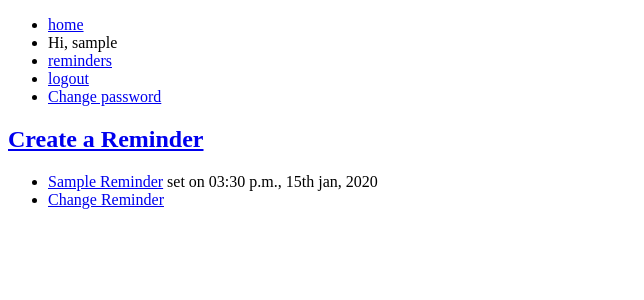
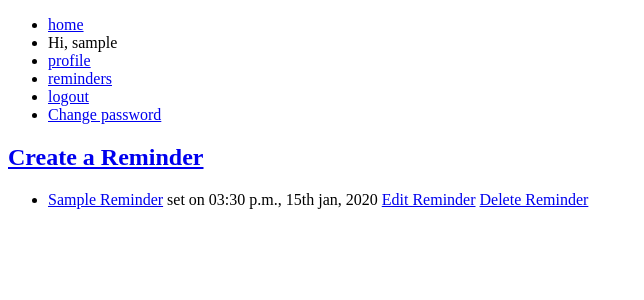
Before and after one commit to anashfire0/quark, a Django app: page /reminders/ in a window 1280 px wide. Shown: the top 300 px of the page, without its empty margins (0-644 px from the left). Run offline with Django 3.2, Linux system fonts and the light colour scheme; a user stored in the database is signed in; tables that the repository leaves empty hold one stand-in row (values such as "Sample post").

```diff
--- a/quark/urls.py
+++ b/quark/urls.py
@@ -21,6 +21,6 @@ from users.views import HomeView
 urlpatterns = [
     path('admin/', admin.site.urls),
     re_path('^$', HomeView.as_view(), name='home'),
-    re_path('^users/', include('users.urls')),
+    re_path('^users/', include('users.urls.users',)),
     re_path('^reminders/', include('reminder.urls')),
 ]
--- a/reminder/models.py
+++ b/reminder/models.py
@@ -28,3 +28,6 @@ class Reminder(models.Model):
 
     def get_update_url(self):
         return reverse('reminder:edit_reminder', args=[self.slug])
+
+    def get_delete_url(self):
+        return reverse('reminder:delete_reminder', args=[self.slug])
--- a/reminder/templates/reminder/reminder_detail.html
+++ b/reminder/templates/reminder/reminder_detail.html
@@ -5,7 +5,8 @@
 {% endblock title %}
 
 {% block content %}
-	<h3><a href="{{ reminder.get_update_url }}">Change Reminder</a></h3>
+	<h3><a href="{{ reminder.get_update_url }}">Edit Reminder</a></h3>
+	<h3><a href="{{ reminder.get_delete_url }}">Delete Reminder</a></h3>
 	<ul>
 		<li>{{ reminder.title }}</li>
 		<li>{{ reminder.text }}</li>
--- a/reminder/templates/reminder/reminder_list.html
+++ b/reminder/templates/reminder/reminder_list.html
@@ -1,7 +1,7 @@
 {% extends liarent_temlilate|default:"reminder/reminder_base.html" %}
 
 {% block title %}
-	{{ block.sulier }} - Reminders
+	{{ block.super }} - Reminders
 {% endblock title %}
 
 {% block content %}
@@ -12,9 +12,10 @@
 			<a href="{{ reminder.get_absolute_url }}">{{ reminder.title|title}}</a> set on
 			{# {{ reminder.timed_on |date:'h:i d-b, y'}} #}
 			{{ reminder.timed_on |date:'h:i a, jS b, Y'}}
-			<li><a href="{{ reminder.get_update_url }}"> Change Reminder</a></li>
+			<a href="{{ reminder.get_update_url }}"> Edit Reminder</a>
+			<a href="{{ reminder.get_delete_url }}">Delete Reminder</a>
 		</li>
-		{% empty %}
+				{% empty %}
 			<li>Create Reminders and get notified.</li>
 	{% endfor %}
 	</ul>
--- a/reminder/urls.py
+++ b/reminder/urls.py
@@ -7,5 +7,6 @@ urlpatterns = [
     re_path('^$', views.ReminderListView.as_view(), name='reminder_list'),
     re_path('^create/$', views.CreateReminderView.as_view(), name='create_reminder'),
     re_path('^(?P<slug>[\w\-]+)/edit/$', views.EditReminderView.as_view(), name='edit_reminder'),
+    re_path('^(?P<slug>[\w\-]+)/delete/$', views.DeleteReminderView.as_view(), name='delete_reminder'),
     re_path('^(?P<slug>[\w\-]+)/$', views.ReminderDetailView.as_view(), name='reminder_detail'),
     ]
--- a/reminder/views.py
+++ b/reminder/views.py
@@ -4,20 +4,21 @@ from django.views import generic
 from django.views.generic.base import ContextMixin
 from .models import Reminder
 from .forms import CreateReminderForm, EditReminderForm
+from django.contrib.auth.mixins import LoginRequiredMixin
 
 # Create your views here.
 
-class ReminderListView(generic.ListView):
+class ReminderListView(LoginRequiredMixin, generic.ListView):
     model = Reminder
     template_name = 'reminder/reminder_list.html'
     context_object_name = 'reminders'
 
-class ReminderDetailView(generic.DetailView):
+class ReminderDetailView(LoginRequiredMixin, generic.DetailView):
     model = Reminder
     template_name = 'reminder/reminder_detail.html'
     context_object_name = 'reminder'
 
-class CreateReminderView(ContextMixin, generic.View):
+class CreateReminderView(LoginRequiredMixin, ContextMixin, generic.View):
     template_name = 'reminder/create_reminder.html'
     form_class = CreateReminderForm
 
@@ -33,7 +34,7 @@ class CreateReminderView(ContextMixin, generic.View):
             return render(request, self.template_name, context)
         return redirect(bound_form.save())
 
-class  EditReminderView(generic.TemplateView):
+class  EditReminderView(LoginRequiredMixin, generic.TemplateView):
     template_name = 'reminder/reminder_update.html'
     form_class = EditReminderForm
     model = Reminder
@@ -56,3 +57,18 @@ class  EditReminderView(generic.TemplateView):
             context.update({'form': bound_form})
             return render(request, self.template_name, context)
         return redirect(bound_form.save(slug))
+
+class DeleteReminderView(LoginRequiredMixin, generic.TemplateView):
+    template_name = 'reminder/reminder_delete.html'
+    model = Reminder
+    success_url = reverse_lazy('reminder:reminder_list')
+
+    def get(self, request, slug, *args, **kwargs):
+        obj = get_object_or_404(self.model, slug__iexact=slug)
+        return render(request, self.template_name, self.get_context_data(reminder= obj, **kwargs))
+
+    def post(self, request, slug, *args, **kwargs):
+        if request.POST['to_delete']:
+            self.model.objects.get(slug__iexact=slug).delete()
+            return redirect(self.success_url)
+        return redirect(reverse_lazy('reminder:reminder_detail', args=[slug]))
--- a/templates/quark_base.html
+++ b/templates/quark_base.html
@@ -13,6 +13,11 @@
 		<li><a href="{% url 'home' %}">home</a></li>
 		{% if user.is_authenticated %}
 			<li>	Hi, {{ user.username }}</li>
+			{% if user.has_profile %}
+			<li><a href="{% url 'users:profile_edit' %}">profile</a></li>
+			{% else %}
+			<li><a href="{% url 'users:profile_create' %}">profile</a></li>
+			{% endif %}
 			<li><a href="{% url 'reminder:reminder_list' %}">reminders</a></li>
 			<li><a href="{% url 'users:logout' %}">logout</a></li>
 			<li><a href="{% url 'users:password_change' %}">Change password</a></li>
--- a/users/models.py
+++ b/users/models.py
@@ -14,13 +14,15 @@ class CustomUser(AbstractUser):
     def __str__(self):
         return f'{self.username} - {self.get_full_name()}' if self.get_full_name() else f'{self.username}'
 
+    def has_profile(self):
+        return hasattr(self, 'profile')
+
 
 class Profile(models.Model):
-    user = models.OneToOneField(CustomUser, on_delete=models.CASCADE, related_name='profiles')
+    user = models.OneToOneField(CustomUser, on_delete=models.CASCADE, related_name='profile')
     profile_pic = models.ImageField('Profile picture',
-        upload_to='profile_pic', blank=True)
-    phone_no = models.CharField('Phone No.', max_length=17, blank=True)
-    dob = models.DateField('Date Of Birth', blank=True, null=True)
-
+        upload_to='profile_pic',default='profile_pic/default_user.png', blank=True)
+    phone_regex = RegexValidator(regex=r'^\+?\d{9,15}$', message="Phone number must be entered in the format: '+999999999'. Up to 15 digits allowed.")
+    phone_no = models.CharField(validators=[phone_regex], max_length=17, blank=True) # validators should be a list
     def __str__(self):
         return f'{self.user.get_full_name()} - profile'
```
Also changed, not shown: reminder/templates/reminder/reminder_delete.html (added, +13 -0 lines), users/forms.py (+14 -1 lines), users/templates/users/profile/profile_create.html (added, +12 -0 lines), users/urls/profile.py (added, +10 -0 lines), users/urls/users.py (added, +24 -0 lines), users/views.py (+29 -2 lines), reminder/migrations/0004_auto_20180527_1105.py (added), users/migrations/0005_auto_20180527_1105.py (added), users/migrations/0006_auto_20180527_1958.py (added), users/templates/users/profile/profile_detail.html (added), users/templates/users/profile/profile_edit.html (added), users/urls/__init__.py (added).
